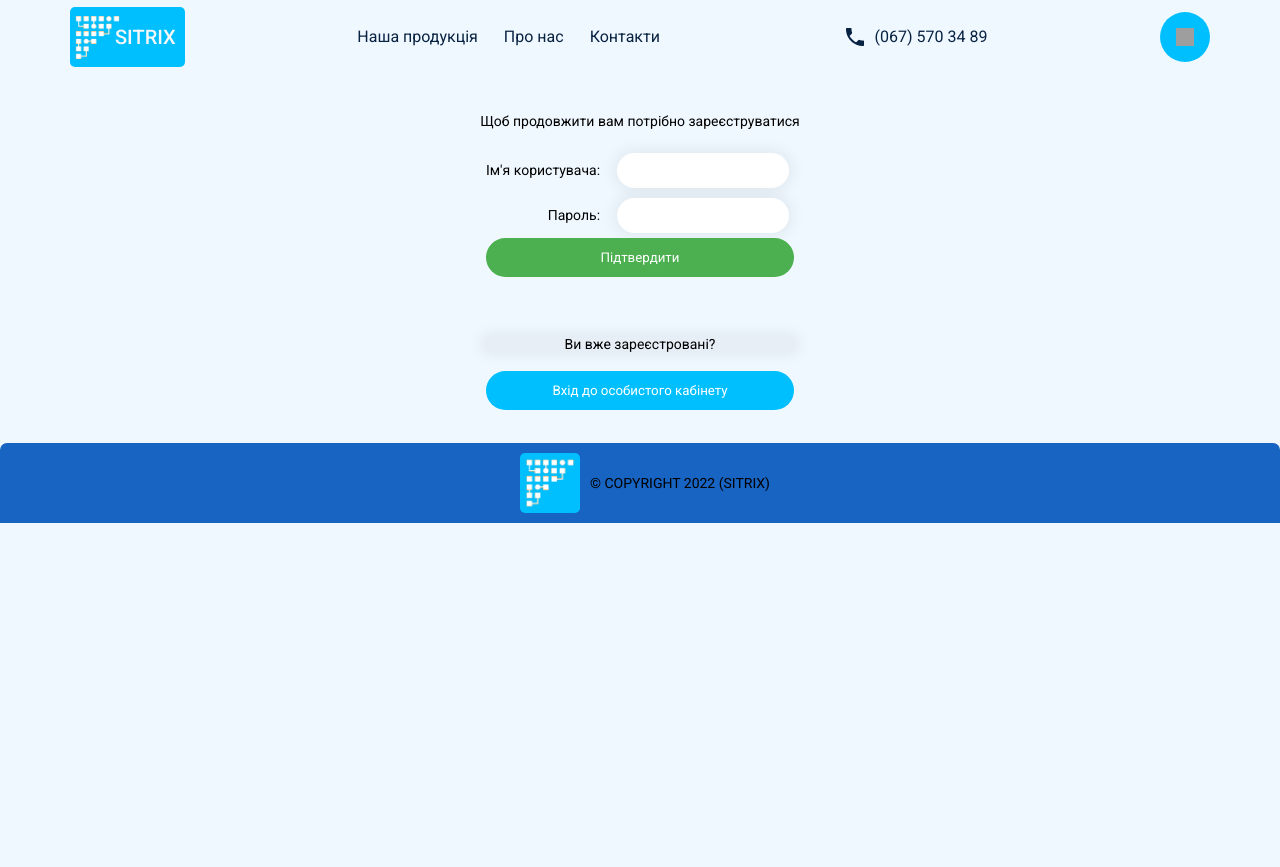
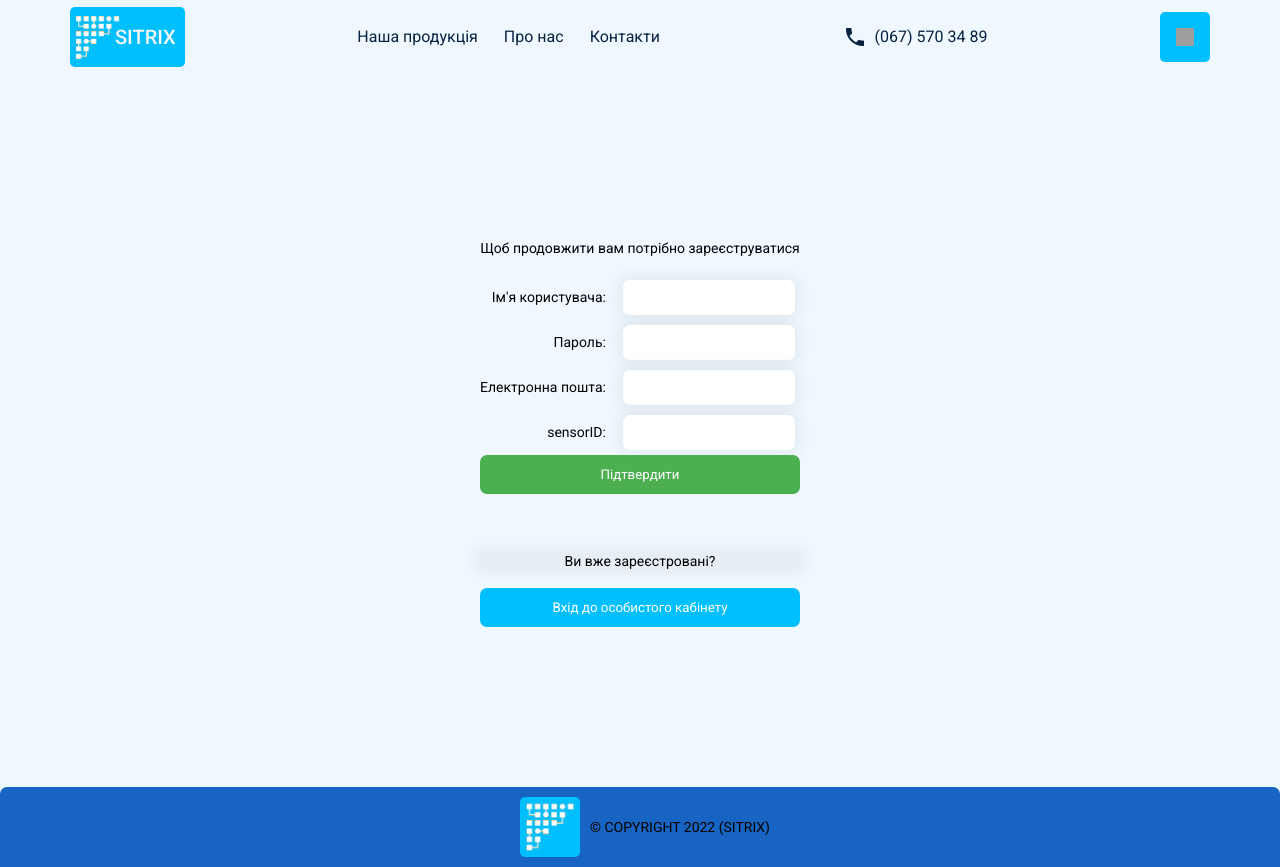
Before and after one commit to bigMialkovskyi/SnT_Electronics, a Vue app: page /register in a window 1280 px wide. Before the commit the page ends 800 px from the top, so only its background shows below. Built offline with nearby package versions, Linux system fonts and the light colour scheme; grey boxes are pictures that could not be loaded.

Commit message:
register form improvement

```diff
--- a/src/components/Contacts.vue
+++ b/src/components/Contacts.vue
@@ -65,6 +65,23 @@ export default {
       showModal: false,
     };
   },
+
+  watch: {
+    showModal: function () {
+      if (this.showModal) {
+        document.documentElement.style.overflow = "hidden";
+        return;
+      }
+
+      document.documentElement.style.overflow = "auto";
+      //  <Modal
+      //  @wheel.prevent
+      //  @touchmove.prevent
+      //  @scroll.prevent
+      // />
+      // does not work
+    },
+  },
 };
 </script>
 
--- a/src/components/Header.vue
+++ b/src/components/Header.vue
@@ -128,7 +128,7 @@ export default {
   width: 50px;
   height: 50px;
   background-color: #00bfff;
-  border-radius: 50px;
+  border-radius: 5px;
   display: flex;
   justify-content: center;
   align-items: center;
--- a/src/constants/api-paths.ts
+++ b/src/constants/api-paths.ts
@@ -12,6 +12,7 @@
 // 	import: 'http://localhost:3093',
 // 	bff: 'http://localhost:3093',
 // 	cart: 'http://localhost:3093',
+// 	local: 'http://localhost:3093',
 // };
 
 export const API_PATHS = {
--- a/src/styles/contacts.scss
+++ b/src/styles/contacts.scss
@@ -37,7 +37,7 @@
 .icon-container {
   width: 40px;
   height: 40px;
-  border-radius: 50px;
+  border-radius: 7px;
   background-color: #00BFFF;
   display: flex;
   justify-content: center;
--- a/src/views/Login.vue
+++ b/src/views/Login.vue
@@ -71,7 +71,7 @@ export default {
     color: white;
     padding: 12px 20px;
     cursor: pointer;
-    border-radius: 30px;
+    border-radius: 7px;
     width: 100%;
   }
   button:hover {
@@ -80,7 +80,7 @@ export default {
   }
 }
 .login {
-  height: 100%;
+  height: 90vh;
   display: flex;
   flex-direction: column;
   align-items: center;
@@ -108,7 +108,7 @@ button[type="submit"] {
   color: white;
   padding: 12px 20px;
   cursor: pointer;
-  border-radius: 30px;
+  border-radius: 7px;
 }
 button[type="submit"]:hover {
   background-color: #45a049;
@@ -117,7 +117,7 @@ input {
   margin: 5px;
   box-shadow: 0 0 15px 4px rgba(0, 0, 0, 0.06);
   padding: 10px;
-  border-radius: 30px;
+  border-radius: 7px;
 }
 #error {
   color: red;
--- a/src/views/Register.vue
+++ b/src/views/Register.vue
@@ -11,9 +11,17 @@
           <label for="password">Пароль:</label>
           <input type="password" name="password" v-model="form.password" />
         </div>
+        <div>
+          <label for="email">Електронна пошта:</label>
+          <input type="email" name="email" v-model="form.email" />
+        </div>
+        <div>
+          <label for="sensorID">sensorID:</label>
+          <input type="sensorID" name="sensorID" v-model="form.sensorID" />
+        </div>
         <button class="submit-button" type="submit">Підтвердити</button>
       </form>
-      <p v-if="showError" id="error">{{errorMessage}}</p>
+      <p v-if="showError" id="error">{{ errorMessage }}</p>
       <div class="have-account">
         <p>Ви вже зареєстровані?</p>
         <router-link to="/login">
@@ -34,8 +42,10 @@ export default {
       form: {
         login: "",
         password: "",
+        email: "",
+        sensorID: "",
       },
-      errorMessage:"",
+      errorMessage: "",
       showError: false,
     };
   },
@@ -48,7 +58,7 @@ export default {
         this.showError = false;
       } catch (error) {
         console.error(error);
-        this.errorMessage = error.response.data.error
+        this.errorMessage = error.response.data.error;
         this.showError = true;
       }
     },
@@ -65,7 +75,7 @@ export default {
   flex-direction: column;
   align-items: center;
   padding: 40px 0;
-  height: 100%;
+  height: 90vh;
   justify-content: center;
   text-align: center;
 }
@@ -93,7 +103,7 @@ export default {
     color: white;
     padding: 12px 20px;
     cursor: pointer;
-    border-radius: 30px;
+    border-radius: 7px;
     width: 100%;
   }
   button:hover {
@@ -110,7 +120,7 @@ button[type="submit"] {
   color: white;
   padding: 12px 20px;
   cursor: pointer;
-  border-radius: 30px;
+  border-radius: 7px;
 }
 button[type="submit"]:hover {
   background-color: #45a049;
@@ -119,7 +129,7 @@ input {
   margin: 5px;
   box-shadow: 0 0 15px 4px rgba(0, 0, 0, 0.06);
   padding: 10px;
-  border-radius: 30px;
+  border-radius: 7px;
 }
 #error {
   color: red;
```
